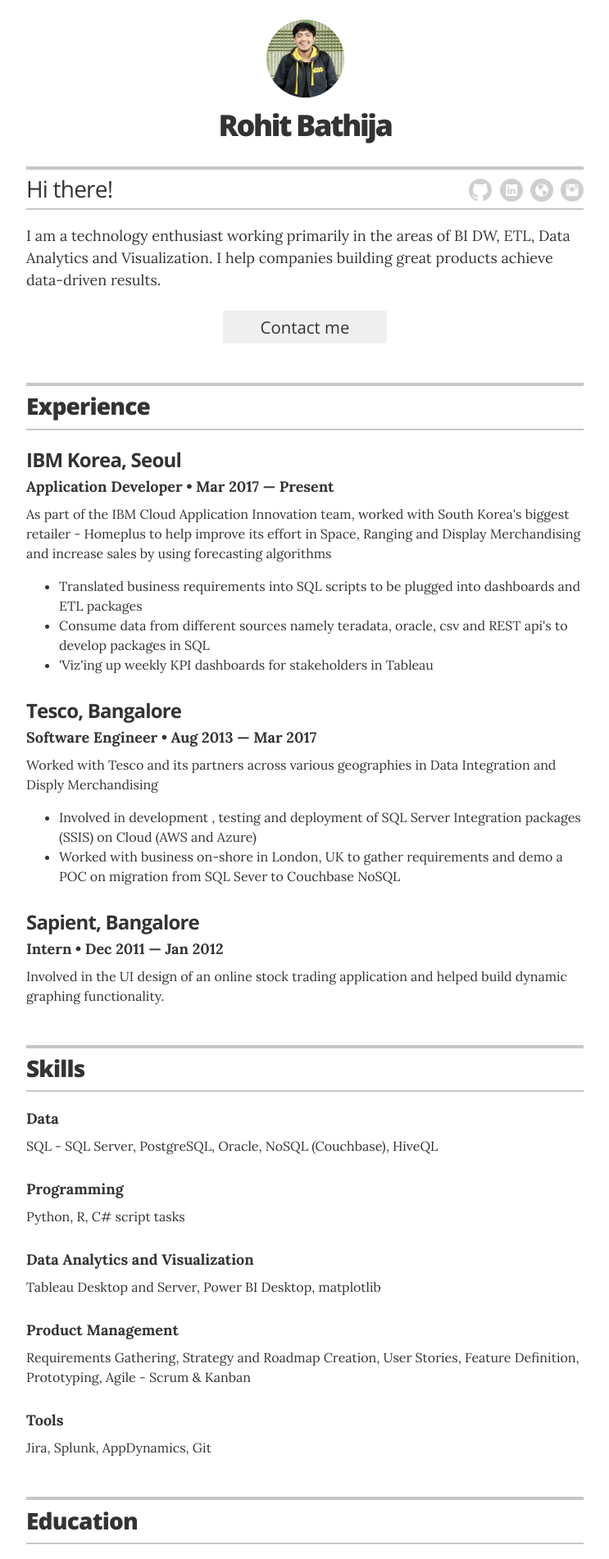
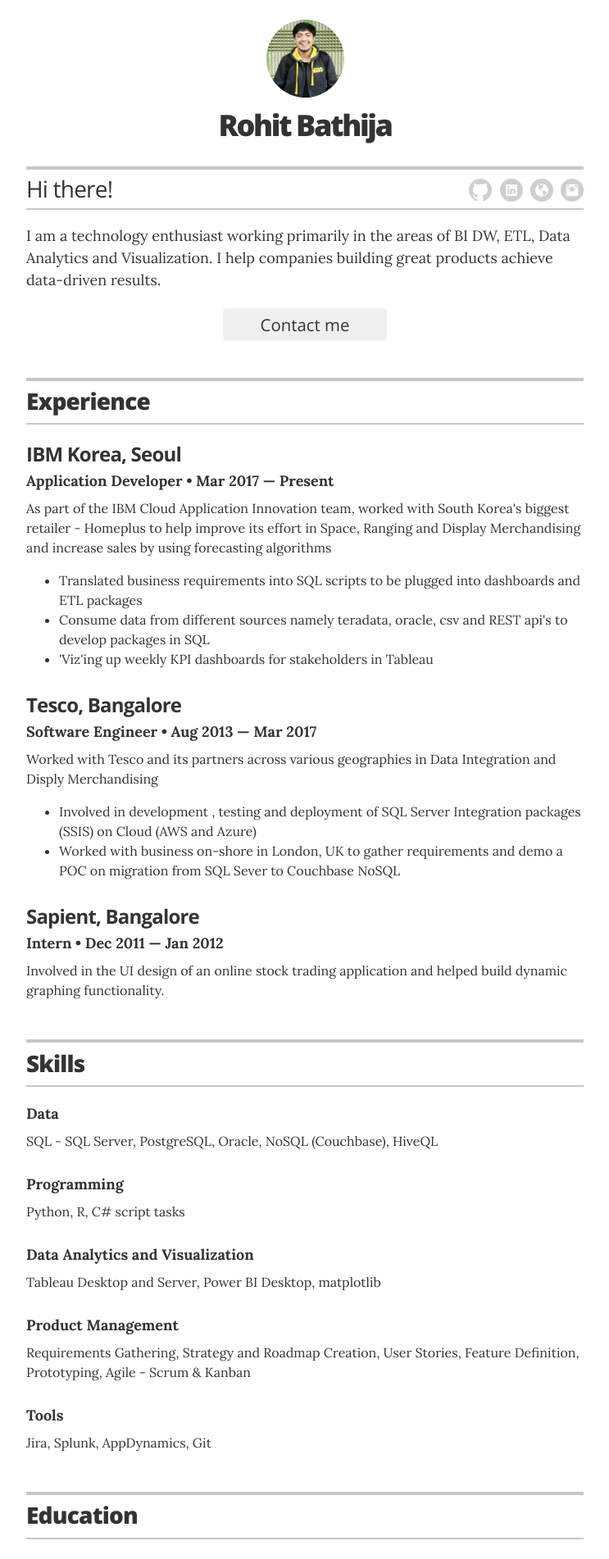
Before and after one commit to robathija/rohit-resume, a Jekyll site: the page built from index.html, in a window 1280 px wide. Shown: the top 1902 px of the page at 82% size, without its empty margins (268-1011 px from the left). Built offline with Jekyll 4.4.1, drawn with Linux system fonts in a browser that asks for light colours.

```diff
--- a/_sass/_resume.scss
+++ b/_sass/_resume.scss
@@ -108,12 +108,12 @@
 }
 
 .contact-button {
-  @include border-radius(3px);
+  @include border-radius(5px);
   background-color: #efefef;
   text-decoration: none;
   text-align: center;
   display: block;
-  margin: 1.5rem auto;
+  margin: 1.3rem auto;
   width: 200px;
   font-size: 1.275rem;
   @include sans_light;
```
